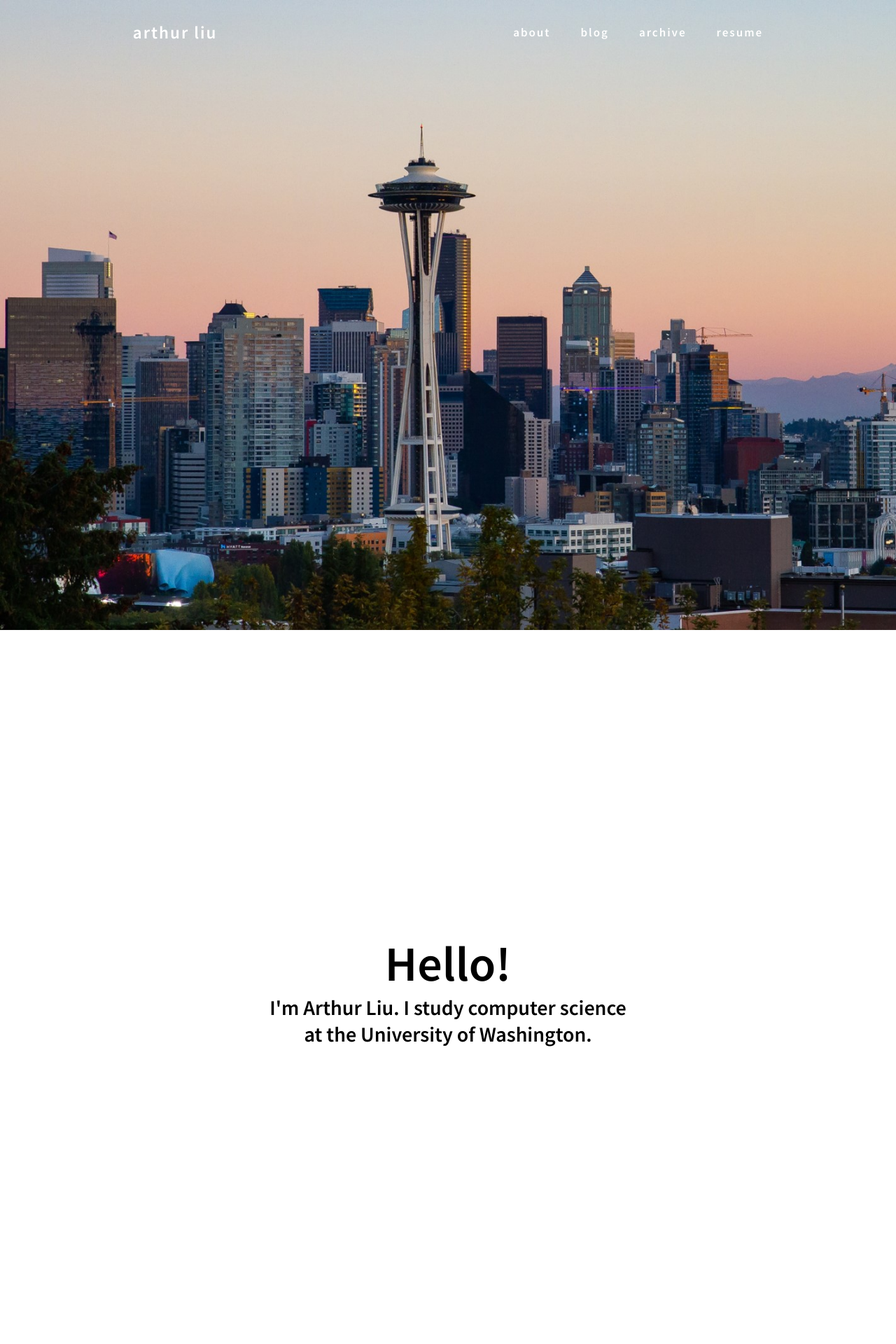
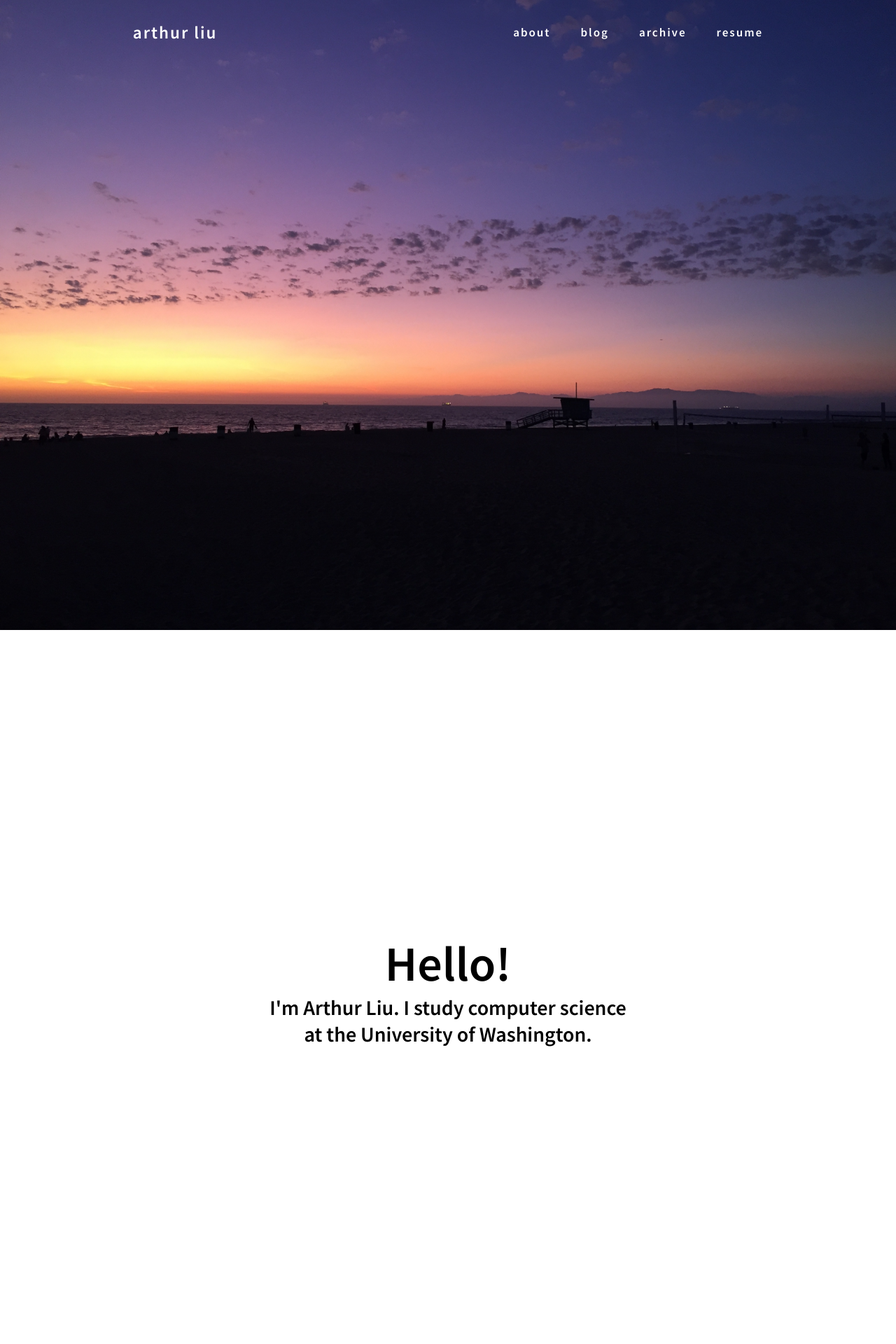
Before and after one commit to arthurjl/arthurjl.github.io, a Jekyll site: the page built from index.html, in a window 1280 px wide. Shown: the top 1920 px of the page at 70% size. Built offline with Jekyll 4.4.1, drawn with Linux system fonts in a browser that asks for light colours; some web fonts are replaced.

Commit message:
Replace landing image with BEACH :)

```diff
--- a/css/PageStyles.css
+++ b/css/PageStyles.css
@@ -12,7 +12,8 @@
 }
 
 #homepageLandingBackground {
-	background-image: url("{{site.baseurl}}/images/Seattle_Kerry_Park_Skyline_ReducedQuality.jpg");
+	background-image: url("{{site.baseurl}}/images/SunsetBeach.JPG");
+	background-position: center;
 }
 
 
```
Also changed, not shown: images/SunsetBeach.JPG (added).
